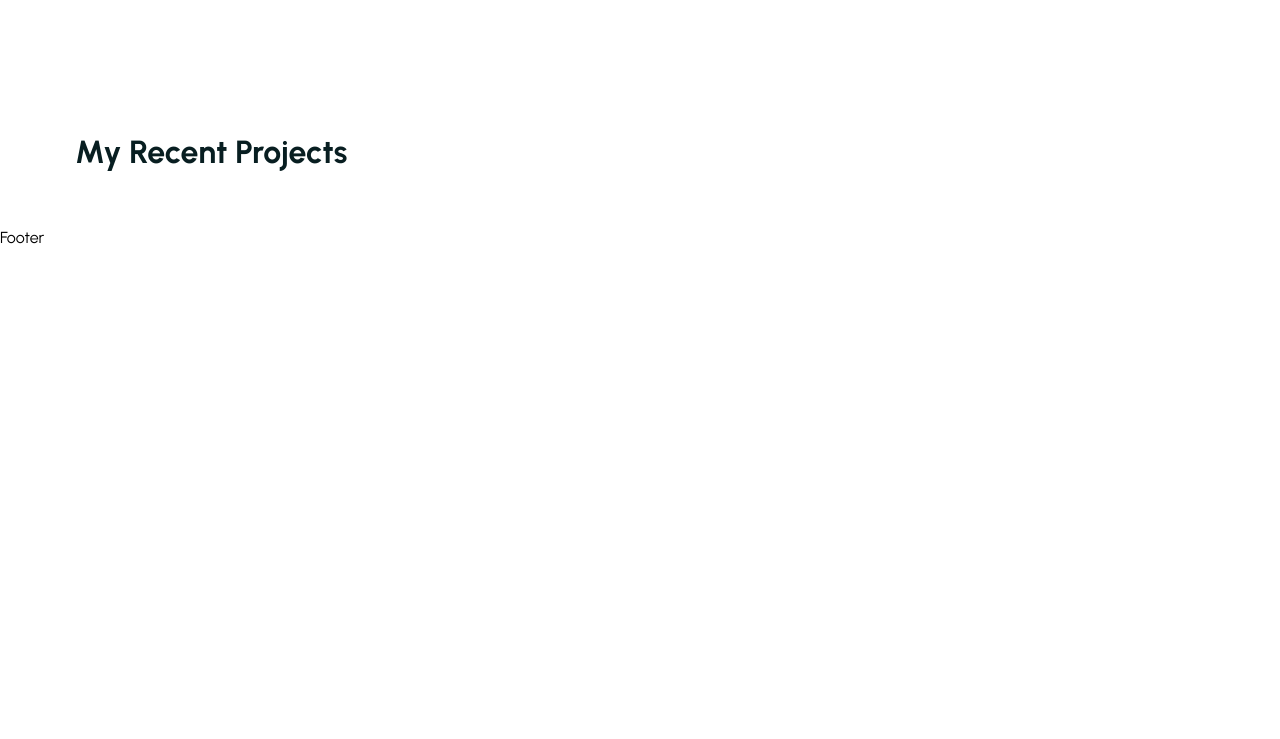
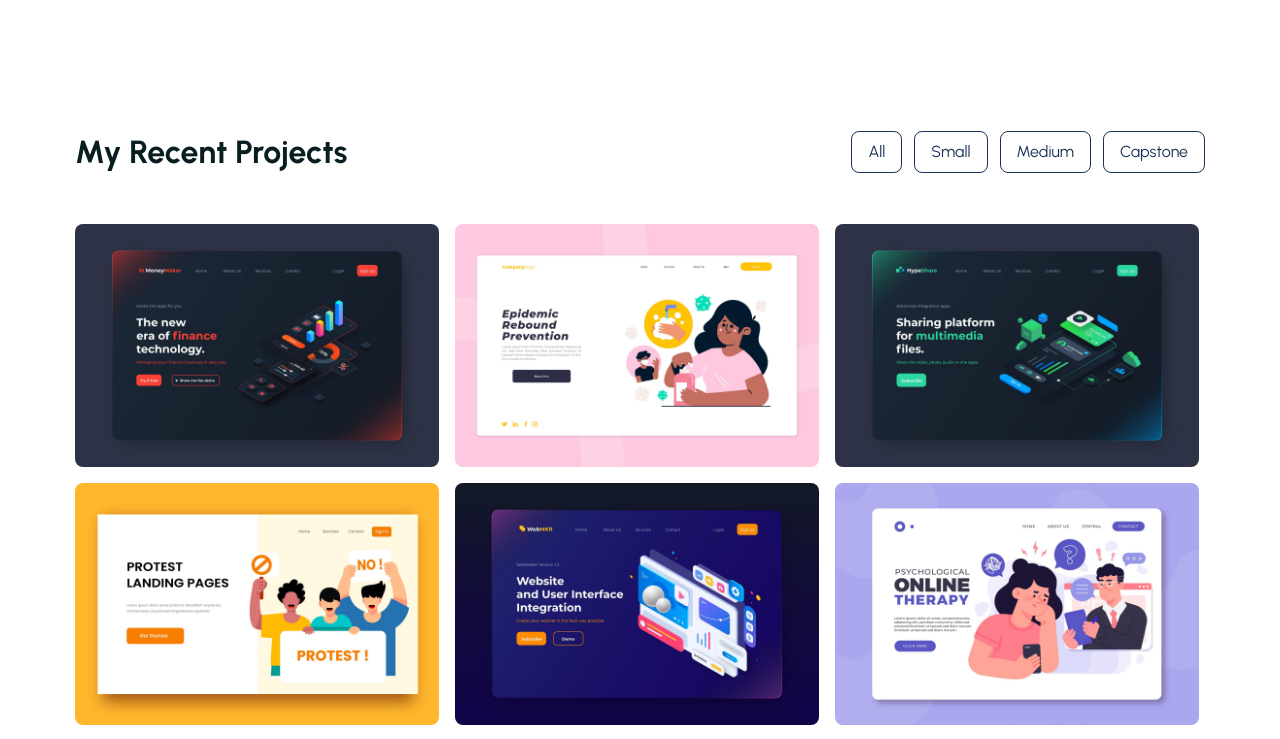
Before and after one commit to BabaMboga/My-PortFolio, a React (Create React App) app in the folder portfolio/: page / in a window 1280 px wide. Shown: the part 1640-2379 px from the top of the page. Before the commit the page ends 1890 px from the top, so only its background shows below. Built offline with nearby package versions, Linux system fonts and the light colour scheme; the HTML template or start-up script is replaced by a standard one.

Commit message:
Finishing adding cards

```diff
--- a/portfolio/src/components/UI/Portfolio.js
+++ b/portfolio/src/components/UI/Portfolio.js
@@ -1,4 +1,5 @@
 import React from "react";
+import data from '../../assets/data/portfolioData'
 
 const Portfolio = () => {
   return (
@@ -10,6 +11,44 @@ const Portfolio = () => {
               My Recent Projects
             </h3>
           </div>
+
+          <div className="flex gap-3">
+            <button className="text-smallTextColor border border-solid border-smallTextColor
+            py-2 px-4 rounded-[8px]">
+                All
+            </button>
+            <button className="text-smallTextColor border border-solid border-smallTextColor
+            py-2 px-4 rounded-[8px]">
+                Small
+            </button>
+            <button className="text-smallTextColor border border-solid border-smallTextColor
+            py-2 px-4 rounded-[8px]">
+                Medium
+            </button>
+            <button className="text-smallTextColor border border-solid border-smallTextColor
+            py-2 px-4 rounded-[8px]">
+                Capstone
+            </button>
+          </div>
+        </div>
+
+        <div className="flex items-center gap-4 flex-wrap mt-12">
+            {
+                data?.map((portfolio, index) =>(
+                    <div className="group max-w-full sm:w-[48.5%] md:w-[31.8%] lg:w-[32.2%] relative z-[1]">
+                        <figure>
+                            <img className="rounded-[8px]" src={portfolio.imgUrl} alt=""/>
+                        </figure>
+
+                        <div className="w-full h-full bg-primaryColor bg-opacity-40 absolute top-0 left-0 z-[5]
+                        hidden group-hover:block">
+                            <div>
+                                <button>See Details</button>
+                            </div>
+                        </div>
+                    </div>
+                ))
+            }
         </div>
       </div>
     </section>
```
